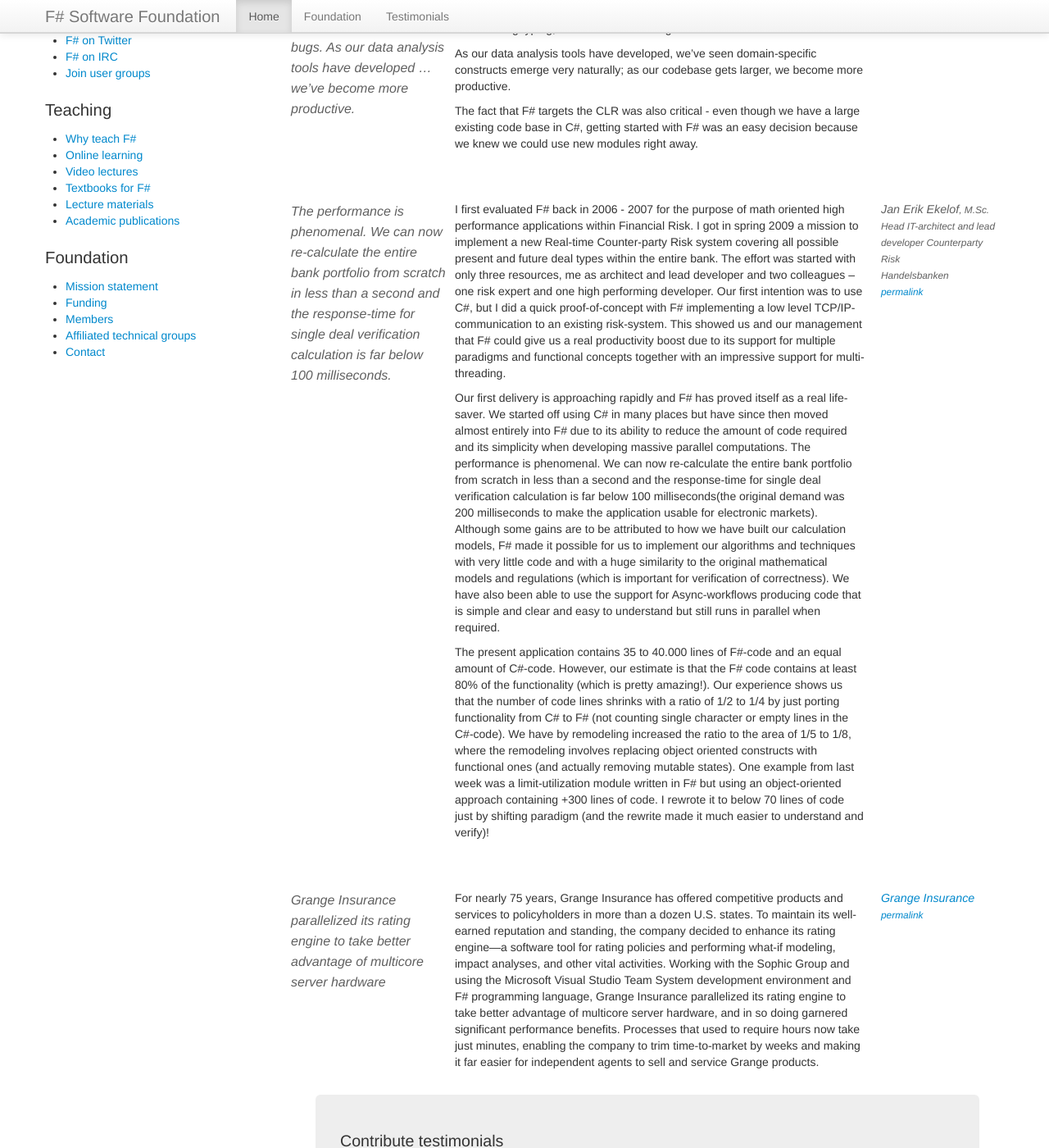
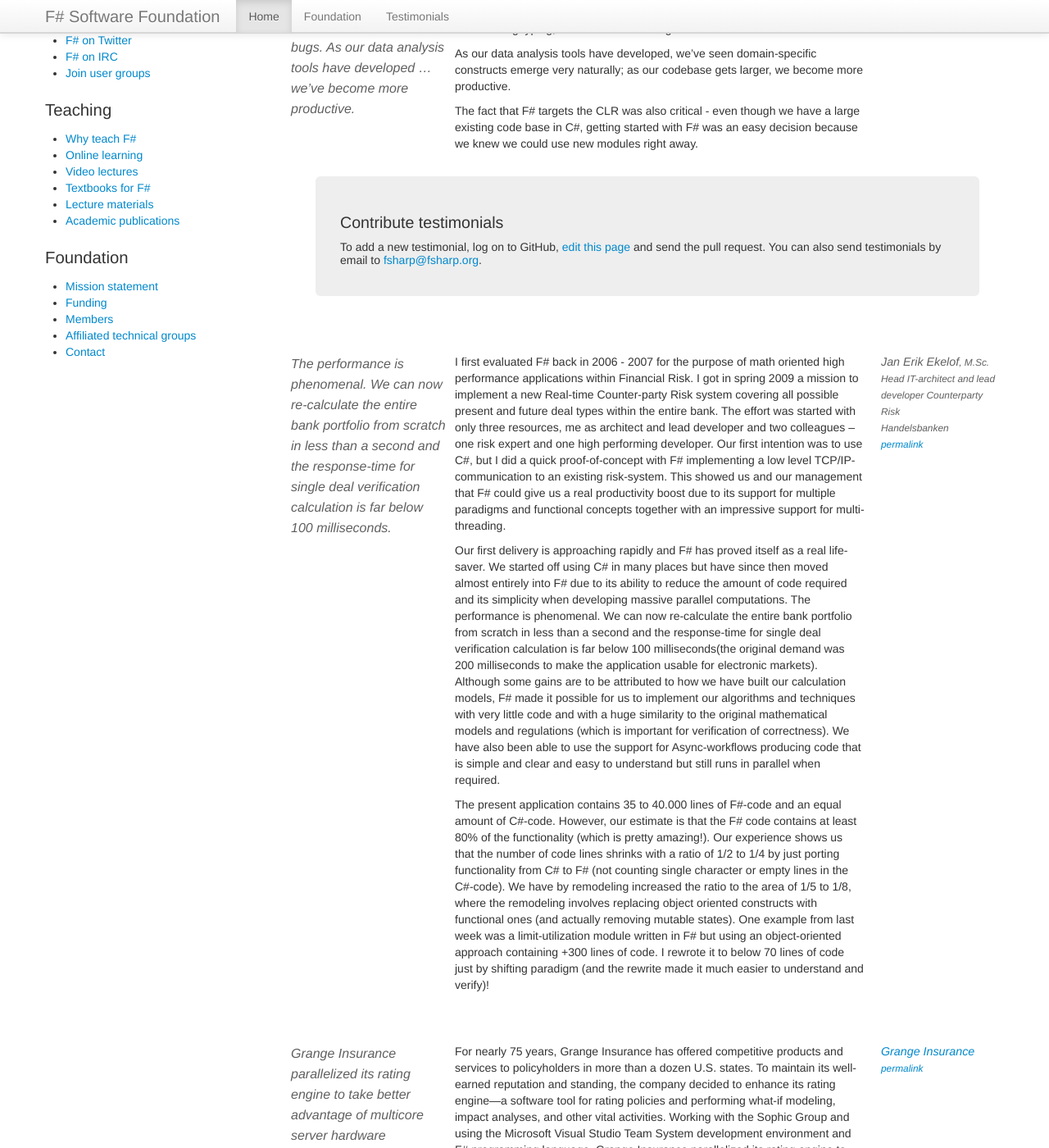
Before and after one commit to fsharp/fsharp.org, a Jekyll site: the page built from testimonials/index.md, in a window 1280 px wide and 1400 px high, scrolled down 756 px. Shown: the whole window at 82% size. Built offline with Jekyll 4.4.1, drawn with Linux system fonts in a browser that asks for light colours; nearby versions of some CDN libraries; some web fonts are replaced; comment, search, counter and statistics services are not loaded; some of the changed text lies outside the part shown.

Commit message:
Update index.md

```diff
--- a/testimonials/index.md
+++ b/testimonials/index.md
@@ -97,6 +97,11 @@ code base in C#, getting started with F# was an easy decision because
 we knew we could use new modules right away.
 <div class="keywords">data science, machine learning, startup</div>
 
+<div class="hero-unit visible-desktop contributeTestimonials" id="how-to-add-testimonial">
+  <h3>Contribute testimonials</h3>
+    <p> To add a new testimonial, log on to GitHub, <a href="https://github.com/fsharp/fsfoundation/blob/gh-pages/testimonials/index.md">edit this page</a> and send the pull request.  You can also send testimonials by email to <a href="mailto:fsharp@fsharp.org">fsharp@fsharp.org</a>.</p>
+</div>
+
 <a id="handelsbanken-1" > </a>
 ---
 
@@ -158,10 +163,6 @@ by weeks and making it far easier for independent agents to sell and service Gra
 
 <div class="keywords">insurance, parallelization, financial services</div>
 
-<div class="hero-unit visible-desktop contributeTestimonials" id="how-to-add-testimonial">
-  <h3>Contribute testimonials</h3>
-    <p> To add a new testimonial, log on to GitHub, <a href="https://github.com/fsharp/fsfoundation/blob/gh-pages/testimonials/index.md">edit this page</a> and send the pull request.  You can also send testimonials by email to <a href="mailto:fsharp@fsharp.org">fsharp@fsharp.org</a>.</p>
-</div>
 
 <a id="aviva-flying-frog-1" > </a>
 ---
```
